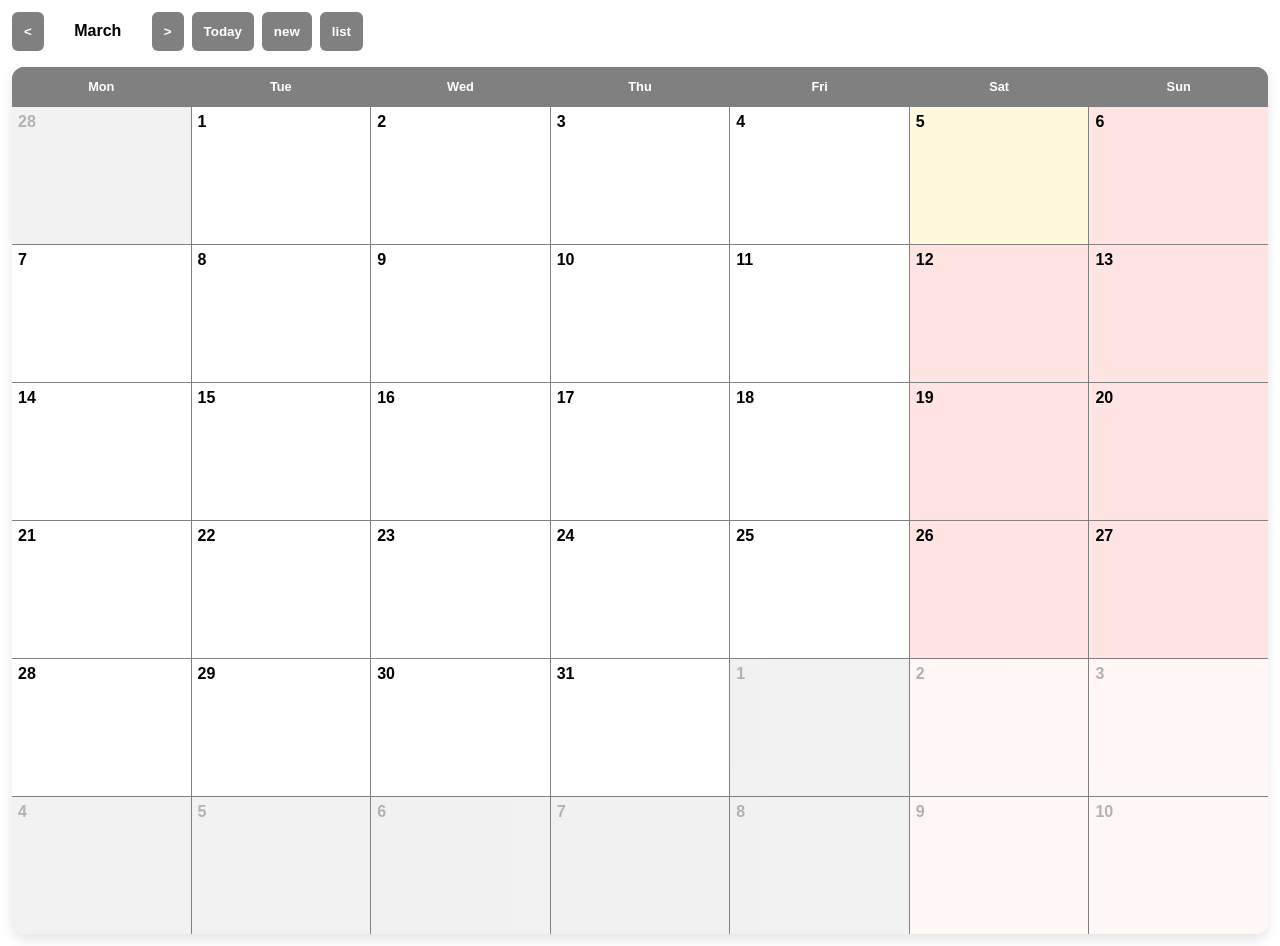
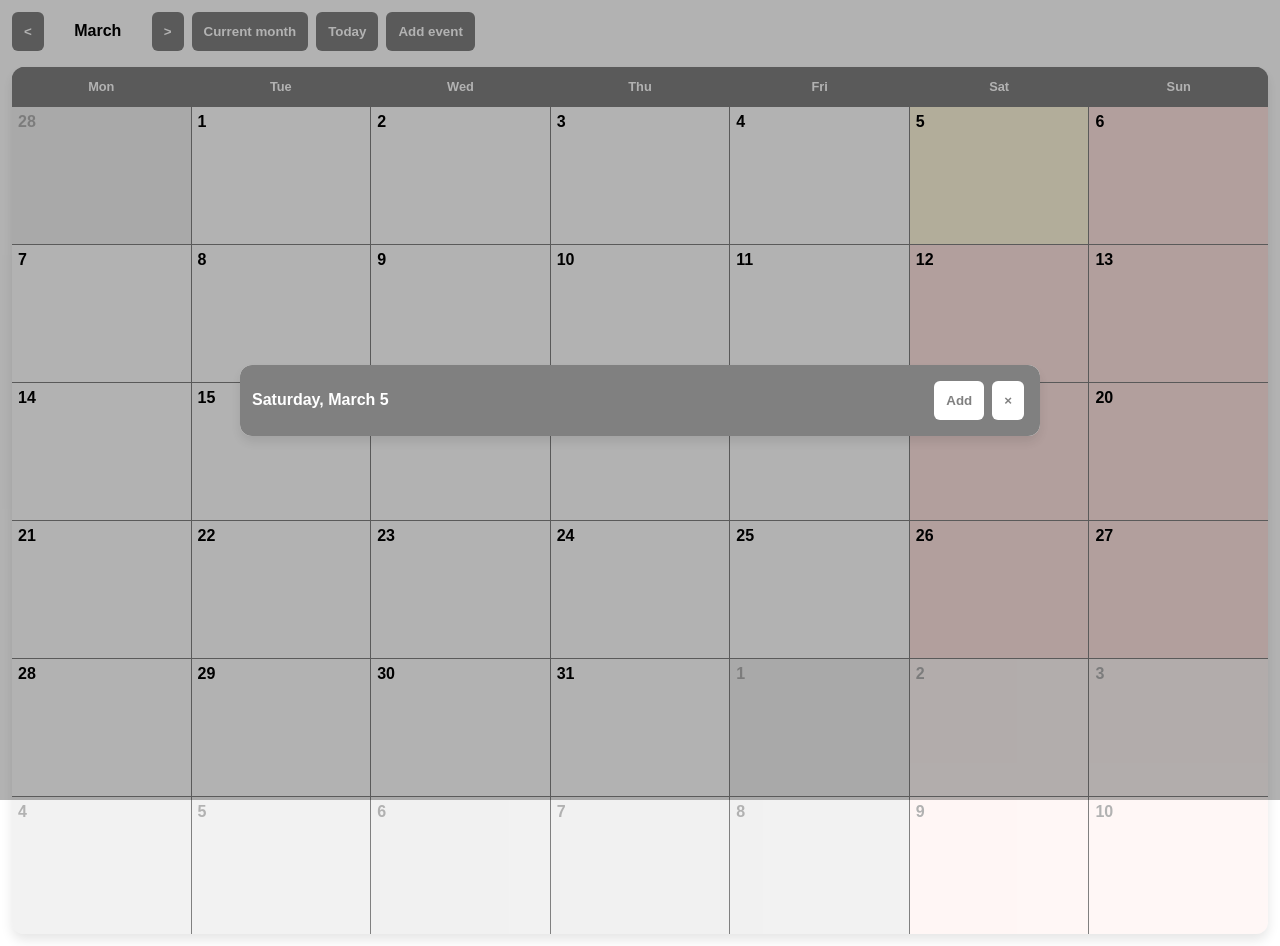
Before and after one commit to IsawU/react-calendar, a React (Vite) app: page / in a window 1280 px wide. Both pictures are taken after a click on the button "Today". Built offline with nearby package versions, Linux system fonts and the light colour scheme.

Commit message:
Add DayModal

```diff
--- a/src/App.tsx
+++ b/src/App.tsx
@@ -3,13 +3,21 @@ import styles from './App.module.css';
 import Calendar from './Calendar';
 import { Event, getDefaultEventColor, newEvent } from './utils/event';
 import EventModal, { EventProps } from './EventModal';
+import DayModal, { DayModalProps } from './DayModal';
 import { getLongMonth } from './utils/date';
 
 export default function App(): JSX.Element {
-  const [today, setToday] = useState<Date>(new Date());
+  const [today, _] = useState<Date>(new Date());
   const [month, setMonth] = useState<Date>(new Date());
   const [events, setEvents] = useState<Event[]>([]);
+
   const [currentEditEvent, setcurrentEditEvent] = useState<EventProps | undefined>(undefined);
+  const [currentViewDay, setCurrentViewDay] = useState<DayModalProps | undefined>(undefined);
+
+  function toThisMonth(): void {
+    const date = new Date(today);
+    setMonth(date);               // TODO: Scroll appropriately.
+  }
 
   // Events
   function saveEvent(event: Event): void {
@@ -39,37 +47,63 @@ export default function App(): JSX.Element {
   }
 
   function removeEvent(event: Event): void {
-    setEvents(events.filter((e) => e.uuid != event.uuid));
+    const index = events.indexOf(event);
+    delete events[index];
+    setEvents(events);
   }
 
   function closeEditEvent(): void {
     setcurrentEditEvent(undefined);
   }
 
-  // Button Actions
-  const onMonthDown: React.MouseEventHandler<HTMLButtonElement> = () => {
+  // Day view
+  function viewDay(day: Date): void {
+    setCurrentViewDay({
+      date: day,
+      events: events,
+      close: closeViewDay,
+      addEvent: addEvent,
+      editEvent: editEvent,
+    });
+  }
+
+  function closeViewDay(): void {
+    setCurrentViewDay(undefined);
+  }
+
+  // Click handlers
+  const onMonthDown: React.MouseEventHandler<HTMLButtonElement> = (e: React.MouseEvent<HTMLButtonElement, MouseEvent>) => {
+    e.stopPropagation();
     const date = new Date(month);
     date.setDate(0);
     setMonth(date);
   };
 
-  const onMonthUp: React.MouseEventHandler<HTMLButtonElement> = () => {
+  const onMonthUp: React.MouseEventHandler<HTMLButtonElement> = (e: React.MouseEvent<HTMLButtonElement, MouseEvent>) => {
+    e.stopPropagation();
     const date = new Date(month);
     date.setDate(32);
     setMonth(date);
   };
 
-  const onMonthToday: React.MouseEventHandler<HTMLButtonElement> = () => {
-    const date = new Date(today);
-    setMonth(date);               // TODO: Scroll appropriately.
+  const onMonth: React.MouseEventHandler<HTMLButtonElement> = (e: React.MouseEvent<HTMLButtonElement, MouseEvent>) => {
+    e.stopPropagation();
+    toThisMonth();
   };
 
-  const onAddEvent: React.MouseEventHandler<HTMLButtonElement> = () => {
-    addEvent(newEvent('Test event', new Date(), new Date(), getDefaultEventColor()));
+  const onToday: React.MouseEventHandler<HTMLButtonElement> = (e: React.MouseEvent<HTMLButtonElement, MouseEvent>) => {
+    e.stopPropagation();
+    toThisMonth();
+    viewDay(today);
   };
 
-  const list: React.MouseEventHandler<HTMLButtonElement> = () => {
-    console.log(events);
+  const onAddEvent: React.MouseEventHandler<HTMLButtonElement> = (e: React.MouseEvent<HTMLButtonElement, MouseEvent>) => {
+    e.stopPropagation();
+    const from = new Date(today);
+    from.setHours(12);
+    from.setMinutes(0);
+    const to = new Date(from);
+    addEvent(newEvent('', from, to, getDefaultEventColor()));
   };
 
   return (
@@ -81,12 +115,13 @@ export default function App(): JSX.Element {
             {getLongMonth(month)}
           </div>
           <button onClick={onMonthUp}>&gt;</button>
-          <button onClick={onMonthToday}>Today</button>
-          <button onClick={onAddEvent}>new</button>
-          <button onClick={list}>list</button>
+          <button onClick={onMonth}>Current month</button>
+          <button onClick={onToday}>Today</button>
+          <button onClick={onAddEvent}>Add event</button>
         </div>
-        <Calendar today={today} month={month} events={events} addEvent={addEvent} editEvent={editEvent} removeEvent={removeEvent}/>
+        <Calendar today={today} month={month} events={events} editEvent={editEvent} viewDay={viewDay}/>
       </div>
+      <DayModal data={currentViewDay}/>
       <EventModal data={currentEditEvent}/>
     </>
   );
--- a/src/Calendar/Calendar.tsx
+++ b/src/Calendar/Calendar.tsx
@@ -7,9 +7,8 @@ export type CalendarProps = {
   month: Date;
   today?: Date;
   events?: Event[];
-  addEvent?: (event: Event) => void;
   editEvent?: (event: Event) => void;
-  removeEvent?: (event: Event) => void;
+  viewDay?: (day: Date) => void;
 };
 
 export default function Calendar(props: CalendarProps): JSX.Element {
@@ -25,7 +24,7 @@ export default function Calendar(props: CalendarProps): JSX.Element {
   for (let day = firstCalenderDay; day < firstCalenderDay+42; ++day) {
     const date = new Date(props.month);
     date.setDate(day);
-    days.push(<Day date={date} month={month} today={today} events={props.events} addEvent={props.addEvent} editEvent={props.editEvent} removeEvent={props.removeEvent}/>);
+    days.push(<Day date={date} month={month} today={today} events={props.events} editEvent={props.editEvent} viewDay={props.viewDay}/>);
   }
 
   // Get short day names for calendar header.
--- a/src/Calendar/Day/Day.module.css
+++ b/src/Calendar/Day/Day.module.css
@@ -4,6 +4,13 @@
   overflow: hidden;
 
   box-shadow: 0 0 0 1px grey;
+}
+
+.data {
+  width: 100%;
+
+  overflow: hidden;
+  cursor: pointer;
 }
 
 .inactive>.data {
@@ -36,12 +43,6 @@
   color: white;
 }
 
-.data {
-  width: 100%;
-
-  overflow: hidden;
-}
-
 .title {
   padding: 6px;
 
--- /dev/null
+++ b/src/DayModal/DayModal.module.css
@@ -0,0 +1,30 @@
+.header {
+  display: flex;
+  padding: 12px;
+
+  flex-wrap: wrap-reverse;
+  align-items: center;
+  justify-content: end;
+
+  background-color: grey;
+}
+
+.title {
+  flex-grow: 1;
+
+  font-weight: bold;
+  color: white;
+}
+
+.headerButton {
+  color: grey;
+  background-color: white;
+}
+
+.container {
+  margin: 12px;
+}
+
+.container:empty {
+  display: none;
+}
--- /dev/null
+++ b/src/DayModal/DayModal.tsx
@@ -0,0 +1,72 @@
+import styles from './DayModal.module.css';
+import Modal from '../Modal';
+import EventView from '../Calendar/Day/EventView';
+import { Event, newEvent, getDefaultEventColor } from '../utils/event';
+import { getDescriptiveWeekday, isDayInRange } from '../utils/date';
+
+export type DayModalProps = {
+  date: Date;
+  events?: Event[];
+  close: () => void;
+  addEvent: (event: Event) => void;
+  editEvent: (event: Event) => void;
+};
+
+export default function DayModal(props: {data: DayModalProps | undefined}): JSX.Element {
+  return props.data !== undefined ? dayModal(props.data) : <></>;
+}
+
+function dayModal(props: DayModalProps): JSX.Element {
+  const title = getDescriptiveWeekday(props.date);
+
+  // Click handlers
+  const onAddEvent: React.MouseEventHandler<HTMLButtonElement> = (e: React.MouseEvent<HTMLButtonElement, MouseEvent>) => {
+    e.stopPropagation();
+    const from = new Date(props.date);
+    from.setHours(12);
+    from.setMinutes(0);
+    const to = new Date(from);
+    const event: Event = newEvent('', from, to, getDefaultEventColor());
+    props.addEvent(event);
+  };
+
+  const onClose: React.MouseEventHandler<HTMLButtonElement> = (e: React.MouseEvent<HTMLButtonElement, MouseEvent>) => {
+    e.stopPropagation();
+    props.close();
+  };
+
+  // Events
+  const todayEvents: Event[] | undefined = props.events?.filter(event => isDayInRange(props.date, event.from, event.to));
+  const eventCount: number = todayEvents !== undefined ? todayEvents.length : 0;
+  const events: JSX.Element[] = [];
+  for (let event = 0; event < eventCount; ++event) {
+    if (todayEvents !== undefined) {
+      events.push(
+        <EventView event={todayEvents[event]} day={props.date} onClick={
+          () => {
+            if (props.editEvent !== undefined) {
+              props.editEvent(todayEvents[event])
+            }
+          }
+        }/>
+      );
+    }
+  }
+
+  return (
+    <Modal>
+      <>
+        <div className={styles.header}>
+          <div className={styles.title}>{title}</div>
+          <div>
+            <button className={styles.headerButton} onClick={onAddEvent}>Add</button>
+            <button className={styles.headerButton} onClick={onClose}>&times;</button>
+          </div>
+        </div>
+        <div className={styles.container}>
+          {events}
+        </div>
+      </>
+    </Modal>
+  );
+}
--- /dev/null
+++ b/src/DayModal/index.tsx
@@ -0,0 +1,2 @@
+export { default } from './DayModal';
+export type { DayModalProps } from './DayModal';
--- a/src/EventModal/EventModal.module.css
+++ b/src/EventModal/EventModal.module.css
@@ -2,8 +2,9 @@
   display: flex;
   padding: 12px;
 
-  flex-wrap: wrap;
+  flex-wrap: wrap-reverse;
   align-items: center;
+  justify-content: end;
 }
 
 .name {
--- a/src/EventModal/EventModal.tsx
+++ b/src/EventModal/EventModal.tsx
@@ -64,7 +64,8 @@ function eventModal(props: EventProps): JSX.Element {
   }
 
   // Button actions
-  const save: React.MouseEventHandler<HTMLButtonElement> = () => {
+  const onSave: React.MouseEventHandler<HTMLButtonElement> = (e: React.MouseEvent<HTMLButtonElement, MouseEvent>) => {
+    e.stopPropagation();
     if (name.valid && from.valid && to.valid) {
       const numFrom: number = Date.parse(from.value);
       const numTo: number = Date.parse(to.value);
@@ -83,7 +84,8 @@ function eventModal(props: EventProps): JSX.Element {
     alert("Invalid input.");  // TODO
   };
 
-  const cancel: React.MouseEventHandler<HTMLButtonElement> = () => {
+  const onCancel: React.MouseEventHandler<HTMLButtonElement> = (e: React.MouseEvent<HTMLButtonElement, MouseEvent>) => {
+    e.stopPropagation();
     const newEvent: boolean = props.new ?? false;
     if (confirm('Cancel?')) {   // TODO
       if (newEvent) {
@@ -99,43 +101,46 @@ function eventModal(props: EventProps): JSX.Element {
     }
   };
 
-  const remove: React.MouseEventHandler<HTMLButtonElement> = () => {
+  const onRemove: React.MouseEventHandler<HTMLButtonElement> = (e: React.MouseEvent<HTMLButtonElement, MouseEvent>) => {
+    e.stopPropagation();
     if (confirm('Remove?')) {   // TODO
       props.remove(props.event);
       props.close();
     }
   };
 
-  const edit: React.MouseEventHandler<HTMLButtonElement> = () => {
+  const onEdit: React.MouseEventHandler<HTMLButtonElement> = (e: React.MouseEvent<HTMLButtonElement, MouseEvent>) => {
+    e.stopPropagation();
     setEditing(true);
   };
 
-  const close: React.MouseEventHandler<HTMLButtonElement> = () => {
+  const onClose: React.MouseEventHandler<HTMLButtonElement> = (e: React.MouseEvent<HTMLButtonElement, MouseEvent>) => {
+    e.stopPropagation();
     props.close();
   };
 
   // Inputs change
-  const nameChange: React.ChangeEventHandler<HTMLInputElement> = (event) => {
-    const value: string = event.target.value;
+  const nameChange: React.ChangeEventHandler<HTMLInputElement> = (e: React.ChangeEvent<HTMLInputElement>) => {
+    const value: string = e.target.value;
     setName(validated(value, checkName(value)));
   };
 
-  const fromChange: React.ChangeEventHandler<HTMLInputElement> = (event) => {
-    const from: string = event.target.value;
+  const fromChange: React.ChangeEventHandler<HTMLInputElement> = (e: React.ChangeEvent<HTMLInputElement>) => {
+    const from: string = e.target.value;
     const dateValidity: DateValidity = checkDate(from, to.value);
     setFrom(validated(from, dateValidity.from));
     setTo(validated(to.value, dateValidity.to));
   };
 
-  const toChange: React.ChangeEventHandler<HTMLInputElement> = (event) => {
-    const to: string = event.target.value;
+  const toChange: React.ChangeEventHandler<HTMLInputElement> = (e: React.ChangeEvent<HTMLInputElement>) => {
+    const to: string = e.target.value;
     const dateValidity: DateValidity= checkDate(from.value, to);
     setTo(validated(to, dateValidity.to));
     setFrom(validated(from.value, dateValidity.from));
   };
 
-  const colorChange: React.ChangeEventHandler<HTMLInputElement> = (event) => {
-    setColor(event.target.value);
+  const colorChange: React.ChangeEventHandler<HTMLInputElement> = (e: React.ChangeEvent<HTMLInputElement>) => {
+    setColor(e.target.value);
   };
 
   if (editing) {
@@ -147,8 +152,8 @@ function eventModal(props: EventProps): JSX.Element {
               <input type="text" className={getValidatedStyle(name)} value={name.value} onChange={nameChange} placeholder="Event name"/>
             </div>
             <div>
-              <button className={styles.headerButton} style={{color: color, backgroundColor: getTextColor(color)}} onClick={save}>Save</button>
-              <button className={styles.headerButton} style={{color: color, backgroundColor: getTextColor(color)}} onClick={cancel}>Cancel</button>
+              <button className={styles.headerButton} style={{color: color, backgroundColor: getTextColor(color)}} onClick={onSave}>Save</button>
+              <button className={styles.headerButton} style={{color: color, backgroundColor: getTextColor(color)}} onClick={onCancel}>Cancel</button>
             </div>
           </div>
           <div className={styles.container}>
@@ -170,9 +175,9 @@ function eventModal(props: EventProps): JSX.Element {
           <div className={styles.header} style={{color: getTextColor(color), backgroundColor: color}}>
             <div className={styles.name}>{name.value}<br/><small>{props.event.uuid}</small></div>
             <div>
-              <button className={styles.headerButton} style={{color: color, backgroundColor: getTextColor(color)}} onClick={remove}>Delete</button>
-              <button className={styles.headerButton} style={{color: color, backgroundColor: getTextColor(color)}} onClick={edit}>Edit</button>
-              <button className={styles.headerButton} style={{color: color, backgroundColor: getTextColor(color)}} onClick={close}>&times;</button>
+              <button className={styles.headerButton} style={{color: color, backgroundColor: getTextColor(color)}} onClick={onRemove}>Delete</button>
+              <button className={styles.headerButton} style={{color: color, backgroundColor: getTextColor(color)}} onClick={onEdit}>Edit</button>
+              <button className={styles.headerButton} style={{color: color, backgroundColor: getTextColor(color)}} onClick={onClose}>&times;</button>
             </div>
           </div>
           <div className={styles.container}>
--- a/src/utils/date.ts
+++ b/src/utils/date.ts
@@ -1,5 +1,9 @@
 export function getShortWeekday(date: Date): string {
   return date.toLocaleDateString(navigator.language, { weekday: 'short' });
+}
+
+export function getDescriptiveWeekday(date: Date): string {
+  return date.toLocaleDateString(navigator.language, { weekday: 'long', day: 'numeric', month: 'long' });
 }
 
 export function getLongMonth(date: Date): string {
@@ -21,3 +25,14 @@ export function isDayInRange(day: Date, from: Date, to: Date): boolean {
     isSameDay(day, from) ||
     isSameDay(day, to);  // TODO: Will miss in edge cases.
 }
+
+export function getTextRelative(today: Date, other: Date): string {
+  if (isSameDay(today, other)) {
+    const hours = other.getHours().toString().padStart(2, '0');
+    const minutes = other.getMinutes().toString().padStart(2, '0');
+    return `${hours}:${minutes}`;
+  }
+  else {
+    return other.toLocaleDateString(navigator.language);
+  }
+}
```
Also changed, not shown: src/Calendar/Day/Day.tsx (+12 -5 lines), src/Calendar/Day/EventView/EventView.module.css (+10 -1 lines), src/Calendar/Day/EventView/EventView.tsx (+22 -2 lines).
